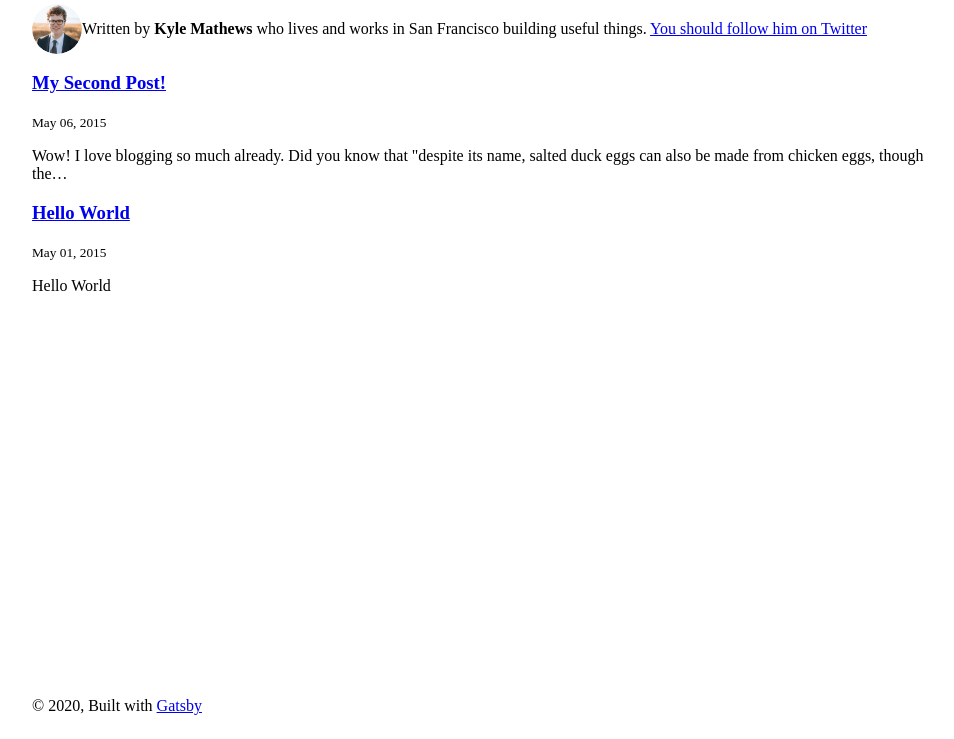
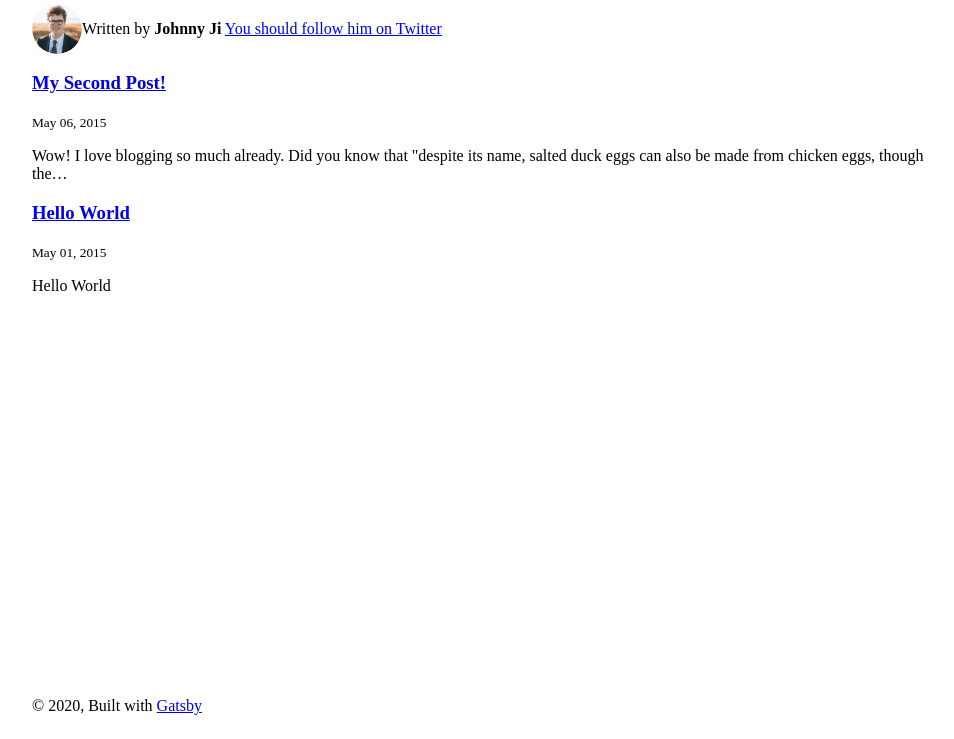
Before and after one commit to johnnyji/blog, a Gatsby site: page / in a window 1280 px wide. Shown: the part 61-800 px from the top of the page, without its empty margins (158-1112 px from the left). Built offline with nearby package versions, Linux system fonts and the light colour scheme; Gatsby itself is replaced by a stand-in of ours.

Commit message:
Remove author summary from site metadata

```diff
--- a/gatsby-config.js
+++ b/gatsby-config.js
@@ -1,9 +1,8 @@
 module.exports = {
   siteMetadata: {
-    title: `Gatsby Starter Blog`,
+    title: 'Johnny Ji',
     author: {
-      name: `Kyle Mathews`,
-      summary: `who lives and works in San Francisco building useful things.`,
+      name: 'Johnny Ji',
     },
     description: `A starter blog demonstrating what Gatsby can do.`,
     siteUrl: `https://gatsby-starter-blog-demo.netlify.com/`,
--- a/src/components/bio.js
+++ b/src/components/bio.js
@@ -23,7 +23,6 @@ const Bio = () => {
         siteMetadata {
           author {
             name
-            summary
           }
           social {
             twitter
@@ -53,7 +52,7 @@ const Bio = () => {
         }}
       />
       <p>
-        Written by <strong>{author.name}</strong> {author.summary}
+        Written by <strong>{author.name}</strong>
         {` `}
         <a href={`https://twitter.com/${social.twitter}`}>
           You should follow him on Twitter
```
